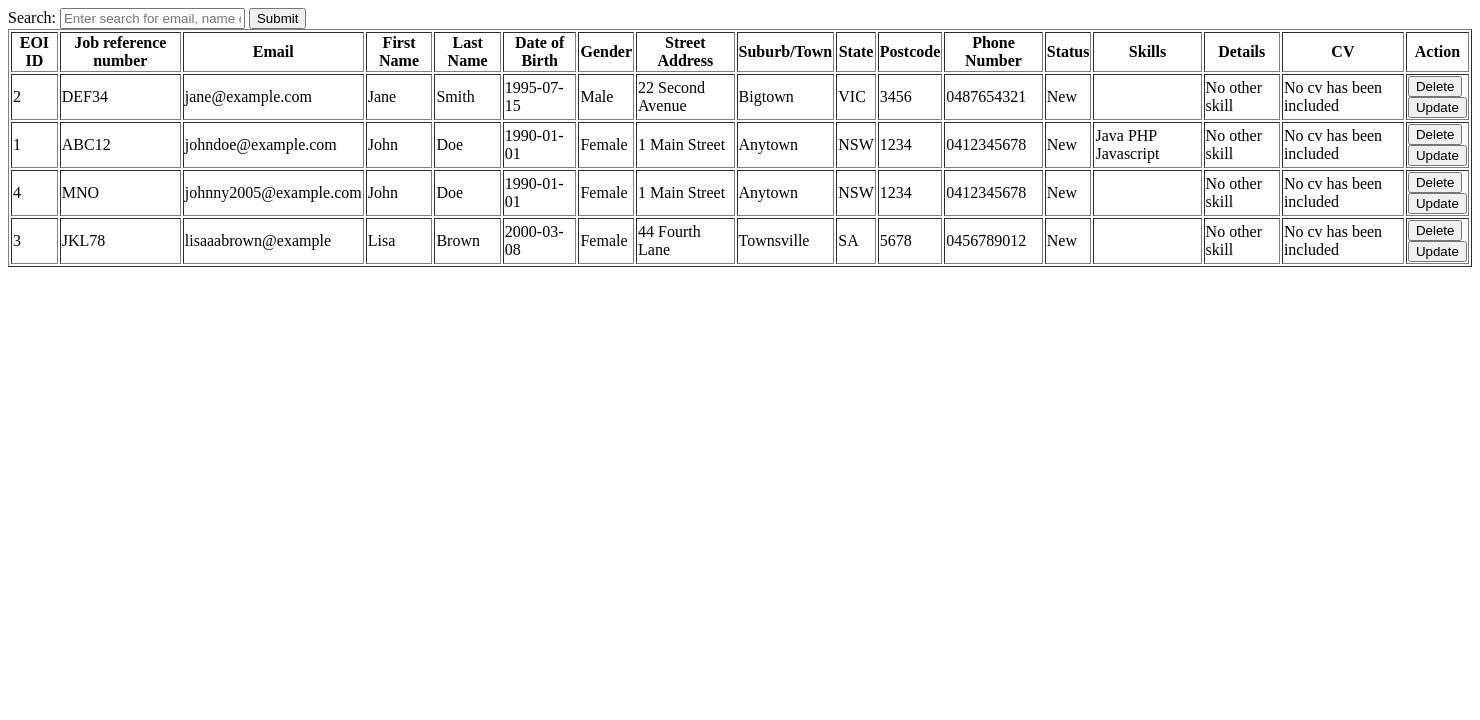
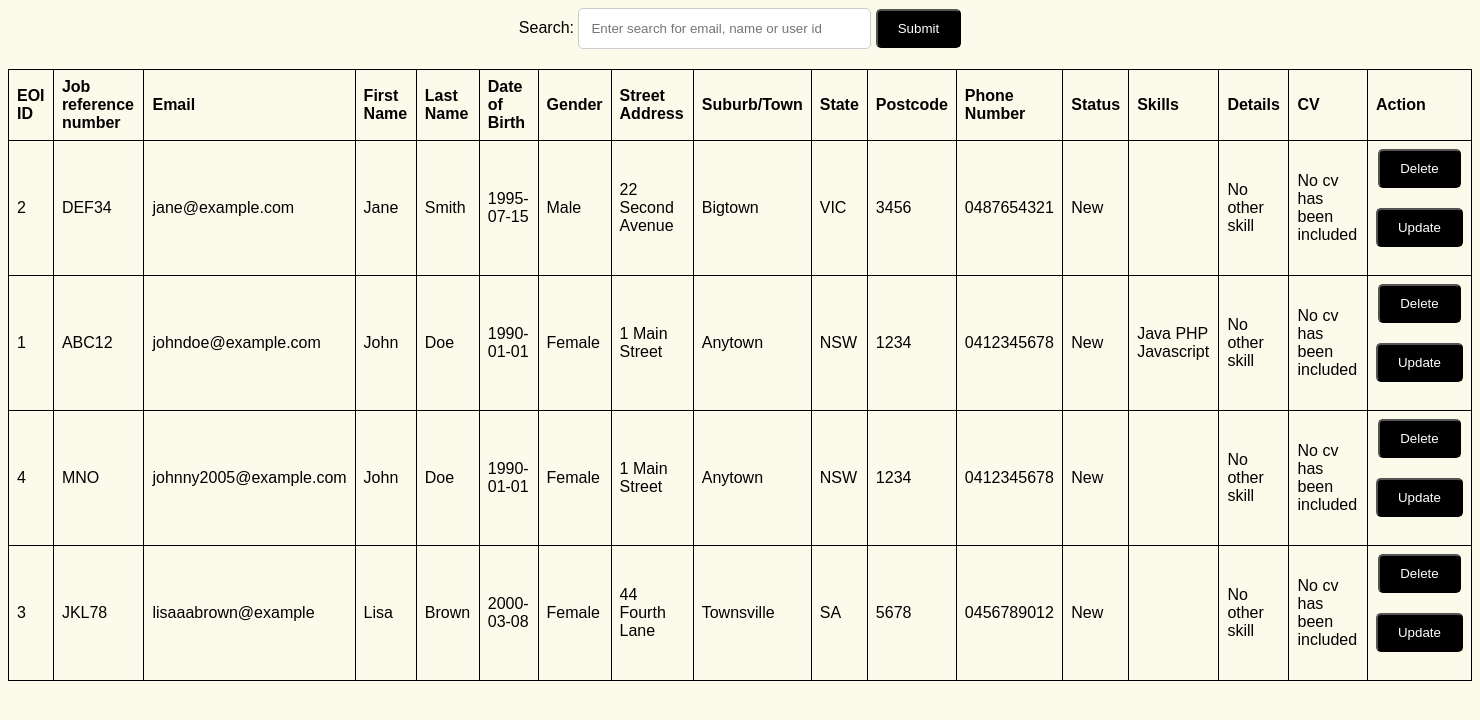
Before and after one commit to Hallelujah5/web-asm1, a PHP site: page /manager.php in a window 1480 px wide. Shown: the top 720 px of the page. Run offline with PHP 8.4, Linux system fonts and the light colour scheme; a user stored in the database is signed in; data comes from the database, SQL or seed files in the repository.

Commit message:
final product

```diff
--- a/manager.php
+++ b/manager.php
@@ -6,7 +6,7 @@
         <title></title>
         <meta name="description" content="">
         <meta name="viewport" content="width=device-width, initial-scale=1">
-        <link rel="stylesheet" href="">
+        <link rel="stylesheet" href="./styles/manager.css">
     </head>
     <body>
 
--- /dev/null
+++ b/styles/manager.css
@@ -0,0 +1,70 @@
+body {
+    font-family: Arial, sans-serif;
+    background-color: #fcfbeb;
+}
+
+table {
+    width: 100%;
+    border-collapse: collapse;
+}
+
+table, th, td {
+    border: 1px solid black;
+}
+
+th, td {
+    padding: 8px;
+    text-align: left;
+}
+form {
+    margin-bottom: 20px;
+    text-align: center;
+}
+
+input[type="text"] {
+    width: 20%;
+    padding: 12px 12px;
+    border: 1px solid #ccc;
+    box-sizing: border-box;
+    border-radius: 5px;
+}
+
+button {
+    display: inline-block;
+    padding: 10px 20px;
+    background-color: #000000;
+    color: #fff;
+    border-radius: 5px;
+}
+
+button:hover {
+    opacity: 0.5;
+}
+.backbutton {
+    position: fixed;
+    top: 10px;
+    left: 10px;
+    display: inline-block;
+    width: 40px;
+    height: 40px;
+    background-image: url(https://cdn-icons-png.flaticon.com/512/93/93634.png);
+    background-size: cover;
+    border: none;
+    border-radius: 50%;
+    cursor: pointer;
+    }
+.backbutton:hover {
+    opacity: 0.8;
+}
+.backbutton:visited {
+    text-decoration: none;
+ }
+@media screen and (max-width: 600px) {
+    table {
+        overflow-x: auto;
+        display: block;
+    }
+}
+#logo {
+    position: relative;
+}
--- a/updateUserForm.php
+++ b/updateUserForm.php
@@ -6,7 +6,7 @@
         <title></title>
         <meta name="description" content="">
         <meta name="viewport" content="width=device-width, initial-scale=1">
-        <link rel="stylesheet" href="">
+        <link rel="stylesheet" href="./styles/updateUserForm.css">
     </head>
     <body>
 
```
Also changed, not shown: styles/updateUserForm.css (added, +83 -0 lines), 1 other file.
